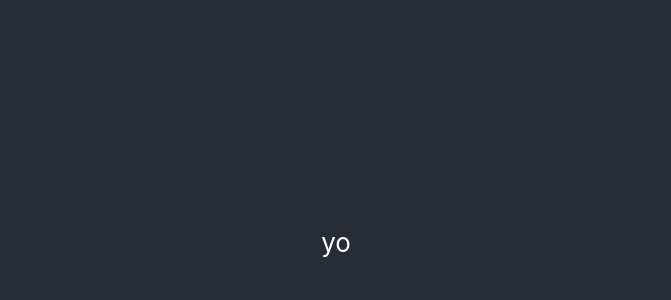
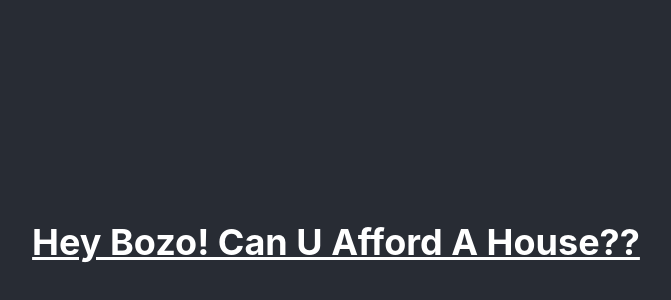
Before and after one commit to Seligmann/hackutd-x-fannie-mae, a JavaScript app: page / in a window 1280 px wide. Shown: the part 158-458 px from the top of the page, without its empty margins (304-975 px from the left). Built offline with nearby package versions, Linux system fonts and the light colour scheme; the HTML template or start-up script is replaced by a standard one.

Commit message:
oogy boogy tailwind

```diff
--- a/package.json
+++ b/package.json
@@ -40,5 +40,8 @@
       "last 1 firefox version",
       "last 1 safari version"
     ]
+  },
+  "devDependencies": {
+    "tailwindcss": "^3.3.5"
   }
 }
--- a/src/App.js
+++ b/src/App.js
@@ -18,7 +18,9 @@
   return (
       <div className="App">
         <div className="App-header">
-            yo
+            <h1 className="text-4xl font-bold underline">
+                Hey Bozo! Can U Afford A House??
+            </h1>
         </div>
       </div>
   );
--- a/src/index.css
+++ b/src/index.css
@@ -1,3 +1,7 @@
+@tailwind base;
+@tailwind components;
+@tailwind utilities;
+
 body {
   margin: 0;
   font-family: -apple-system, BlinkMacSystemFont, 'Segoe UI', 'Roboto', 'Oxygen',
--- /dev/null
+++ b/tailwind.config.js
@@ -0,0 +1,10 @@
+/** @type {import('tailwindcss').Config} */
+module.exports = {
+  content: [
+    "./src/**/*.{js,jsx,ts,tsx}",
+  ],
+  theme: {
+    extend: {},
+  },
+  plugins: [],
+}
```
Also changed, not shown: 2 other files (tests, documents, lock files or other folders).
